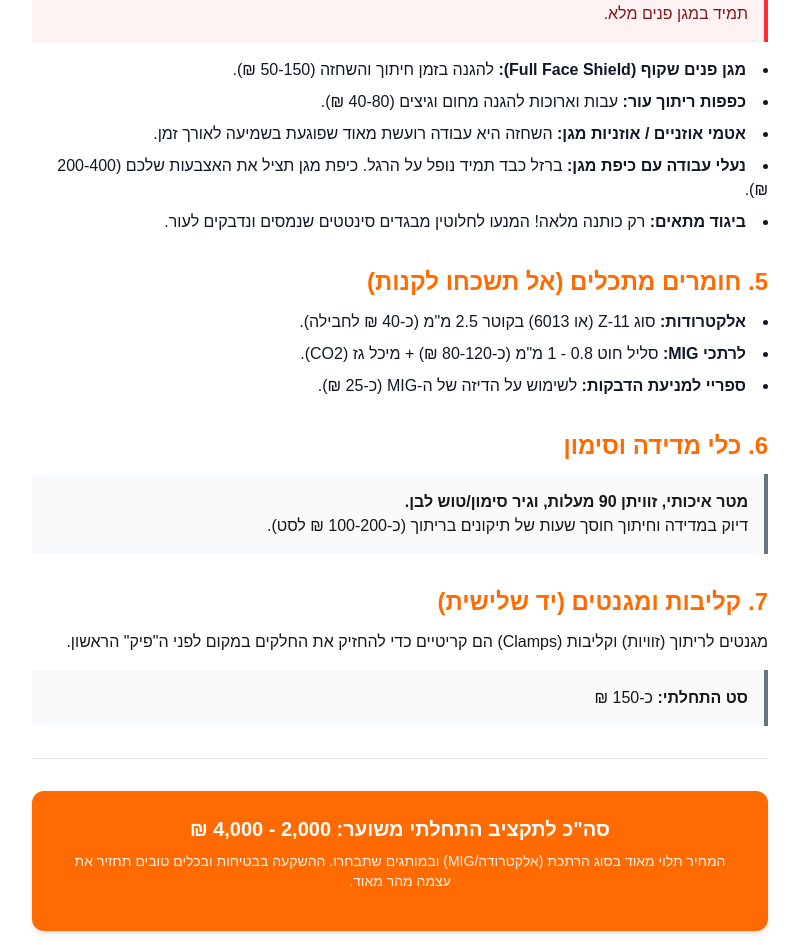
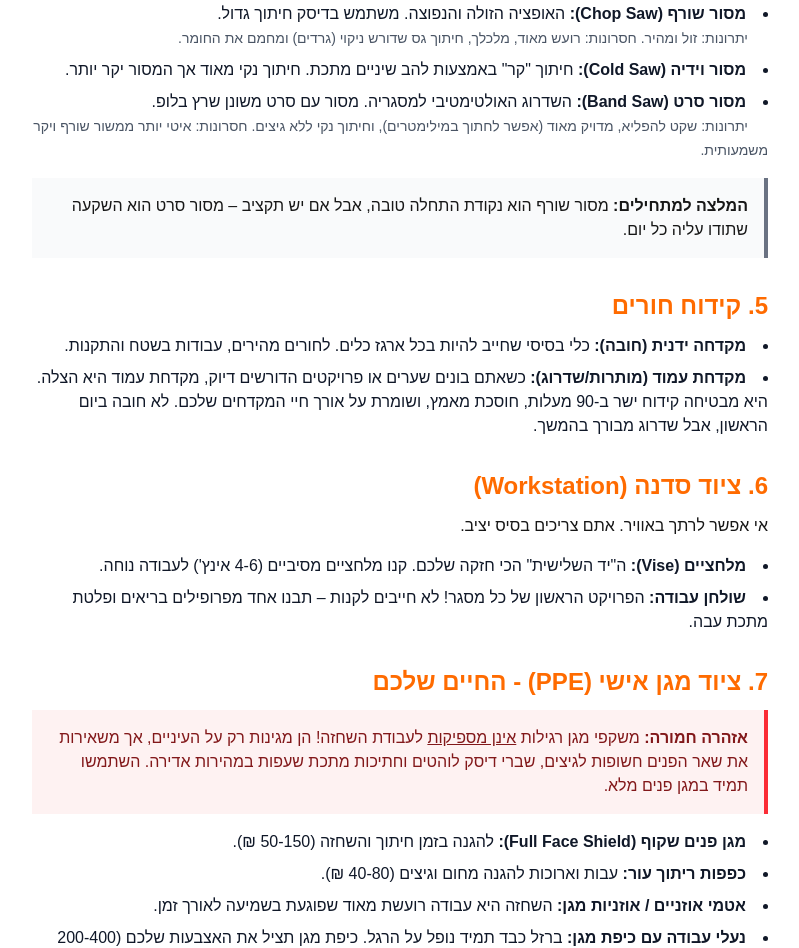
Before and after one commit to MichaelRommm/next-ues-metal, a Next.js app: page /blog/beginner-welder-tools-guide in a window 1280 px wide. Shown: the part 1798-2746 px from the top of the page, without its empty margins (240-1039 px from the left). Built offline with nearby package versions, Linux system fonts and the light colour scheme.

Commit message:
Expand welder guide: add saws, drills, workshop gear, price updates, and CTA styling

```diff
--- a/src/data/blog.ts
+++ b/src/data/blog.ts
@@ -198,7 +198,33 @@ export const blogPosts: BlogPost[] = [
                 <strong>חובה להוסיף:</strong> דיסקים לחיתוך דקים (1 מ"מ) ודיסק פלאפ לשיוף.
             </div>
 
-            <h3 class="text-2xl font-bold text-[#ff6b00] mb-3 mt-8">4. ציוד מגן אישי (PPE) - החיים שלכם</h3>
+            <h3 class="text-2xl font-bold text-[#ff6b00] mb-3 mt-8">4. חיתוך: מעבר לדיסק (מסורים)</h3>
+            <p class="mb-4">כשהעבודה גדלה, הדיסק כבר לא מספיק. לחיתוכים ישרים ומדויקים של פרופילים, תצטרכו מסור שולחני. הנה האפשרויות:</p>
+            <ul class="list-disc list-inside mb-4 space-y-2 text-gray-900">
+                <li><strong>מסור שורף (Chop Saw):</strong> האופציה הזולה והנפוצה. משתמש בדיסק חיתוך גדול.
+                    <br><span class="text-sm text-gray-600 mr-5">יתרונות: זול ומהיר. חסרונות: רועש מאוד, מלכלך, חיתוך גס שדורש ניקוי (גרדים) ומחמם את החומר.</span></li>
+                <li><strong>מסור וידיה (Cold Saw):</strong> חיתוך "קר" באמצעות להב שיניים מתכת. חיתוך נקי מאוד אך המסור יקר יותר.</li>
+                <li><strong>מסור סרט (Band Saw):</strong> השדרוג האולטימטיבי למסגריה. מסור עם סרט משונן שרץ בלופ.
+                    <br><span class="text-sm text-gray-600 mr-5">יתרונות: שקט להפליא, מדויק מאוד (אפשר לחתוך במילימטרים), וחיתוך נקי ללא גיצים. חסרונות: איטי יותר ממשור שורף ויקר משמעותית.</span></li>
+            </ul>
+             <div class="bg-gray-50 border-r-4 border-gray-500 p-4 my-2">
+                <strong>המלצה למתחילים:</strong> מסור שורף הוא נקודת התחלה טובה, אבל אם יש תקציב – מסור סרט הוא השקעה שתודו עליה כל יום.
+            </div>
+
+            <h3 class="text-2xl font-bold text-[#ff6b00] mb-3 mt-8">5. קידוח חורים</h3>
+            <ul class="list-disc list-inside mb-4 space-y-2 text-gray-900">
+                <li><strong>מקדחה ידנית (חובה):</strong> כלי בסיסי שחייב להיות בכל ארגז כלים. לחורים מהירים, עבודות בשטח והתקנות.</li>
+                <li><strong>מקדחת עמוד (מותרות/שדרוג):</strong> כשאתם בונים שערים או פרויקטים הדורשים דיוק, מקדחת עמוד היא הצלה. היא מבטיחה קידוח ישר ב-90 מעלות, חוסכת מאמץ, ושומרת על אורך חיי המקדחים שלכם. לא חובה ביום הראשון, אבל שדרוג מבורך בהמשך.</li>
+            </ul>
+
+            <h3 class="text-2xl font-bold text-[#ff6b00] mb-3 mt-8">6. ציוד סדנה (Workstation)</h3>
+            <p class="mb-4">אי אפשר לרתך באוויר. אתם צריכים בסיס יציב.</p>
+            <ul class="list-disc list-inside mb-4 space-y-2 text-gray-900">
+                 <li><strong>מלחציים (Vise):</strong> ה"יד השלישית" הכי חזקה שלכם. קנו מלחציים מסיביים (4-6 אינץ') לעבודה נוחה.</li>
+                 <li><strong>שולחן עבודה:</strong> הפרויקט הראשון של כל מסגר! לא חייבים לקנות – תבנו אחד מפרופילים בריאים ופלטת מתכת עבה.</li>
+            </ul>
+
+            <h3 class="text-2xl font-bold text-[#ff6b00] mb-3 mt-8">7. ציוד מגן אישי (PPE) - החיים שלכם</h3>
             <div class="bg-red-50 border-r-4 border-red-500 p-4 mb-4 text-red-900">
                 <strong>אזהרה חמורה:</strong> משקפי מגן רגילות <u>אינן מספיקות</u> לעבודת השחזה! הן מגינות רק על העיניים, אך משאירות את שאר הפנים חשופות לגיצים, שברי דיסק לוהטים וחתיכות מתכת שעפות במהירות אדירה. השתמשו תמיד במגן פנים מלא.
             </div>
@@ -210,20 +236,20 @@ export const blogPosts: BlogPost[] = [
                 <li><strong>ביגוד מתאים:</strong> רק כותנה מלאה! המנעו לחלוטין מבגדים סינטטים שנמסים ונדבקים לעור.</li>
             </ul>
 
-            <h3 class="text-2xl font-bold text-[#ff6b00] mb-3 mt-8">5. חומרים מתכלים (אל תשכחו לקנות)</h3>
+            <h3 class="text-2xl font-bold text-[#ff6b00] mb-3 mt-8">8. חומרים מתכלים ועוד</h3>
              <ul class="list-disc list-inside mb-4 space-y-2 text-gray-900">
-                <li><strong>אלקטרודות:</strong> סוג Z-11 (או 6013) בקוטר 2.5 מ"מ (כ-40 ₪ לחבילה).</li>
-                <li><strong>לרתכי MIG:</strong> סליל חוט 0.8 - 1 מ"מ (כ-80-120 ₪) + מיכל גז (CO2).</li>
-                <li><strong>ספריי למניעת הדבקות:</strong> לשימוש על הדיזה של ה-MIG (כ-25 ₪).</li>
+                <li><strong>אלקטרודות:</strong> סוג Z-11 (או 6013), עלות כ-120 ₪ לחבילה של 5 ק"ג.</li>
+                <li><strong>לרתכי MIG:</strong> סליל חוט 0.8 - 1 מ"מ (150-300 ₪ ל-15 ק"ג) + מיכל גז CO2 (בין 700-1,300 ₪ לפני מע"מ, תלוי בגודל).</li>
+                <li><strong>ספריי למניעת הדבקות:</strong> לשימוש על הדיזה של ה-MIG.</li>
             </ul>
 
-            <h3 class="text-2xl font-bold text-[#ff6b00] mb-3 mt-8">6. כלי מדידה וסימון</h3>
+            <h3 class="text-2xl font-bold text-[#ff6b00] mb-3 mt-8">9. כלי מדידה וסימון</h3>
             <div class="bg-gray-50 border-r-4 border-gray-500 p-4 my-2">
                 <strong>מטר איכותי, זוויתן 90 מעלות, וגיר סימון/טוש לבן.</strong><br>
                 דיוק במדידה וחיתוך חוסך שעות של תיקונים בריתוך (כ-100-200 ₪ לסט).
             </div>
 
-            <h3 class="text-2xl font-bold text-[#ff6b00] mb-3 mt-8">7. קליבות ומגנטים (יד שלישית)</h3>
+            <h3 class="text-2xl font-bold text-[#ff6b00] mb-3 mt-8">10. קליבות ומגנטים (יד שלישית)</h3>
             <p class="mb-4">מגנטים לריתוך (זוויות) וקליבות (Clamps) הם קריטיים כדי להחזיק את החלקים במקום לפני ה"פיק" הראשון.</p>
             <div class="bg-gray-50 border-r-4 border-gray-500 p-4 my-2">
                 <strong>סט התחלתי:</strong> כ-150 ₪
@@ -231,12 +257,15 @@ export const blogPosts: BlogPost[] = [
 
             <hr class="my-8 border-gray-200" />
             <div class="text-xl font-bold bg-[#ff6b00] text-white p-6 rounded-xl shadow-md text-center">
-                סה"כ לתקציב התחלתי משוער: 2,000 - 4,000 ₪
-                <div class="text-sm font-normal mt-2 opacity-90 mb-4">המחיר תלוי מאוד בסוג הרתכת (אלקטרודה/MIG) ובמותגים שתבחרו. ההשקעה בבטיחות ובכלים טובים תחזיר את עצמה מהר מאוד.</div>
+                סה"כ לתקציב התחלתי משוער: 2,500 - 6,000 ₪
+                <div class="text-sm font-normal mt-2 opacity-90 mb-4">
+                    הפער נובע מהבחירה בין ציוד בסיסי (רתכת אלקטרודה, דיסק, ומקדחה ידנית) לבין "סדנה מדוגמת" עם רתכת MIG, משור ומקדחת עמוד.
+                    תתחילו במה שצריך, ותשדרגו עם הרווחים!
+                </div>
             </div>
 
             <div class="mt-12 bg-gray-900 text-white p-6 rounded-2xl shadow-xl border-2 border-[#ff6b00]">
-                <h4 class="text-2xl font-bold mb-3 text-[#ff6b00]">מתלבטים איזו רתכת לקנות?</h4>
+                <h4 class="text-2xl font-bold mb-3 text-white">מתלבטים איזו רתכת לקנות?</h4>
                 <p class="text-lg leading-relaxed">
                     אל תהמרו על הכסף שלכם. מוזמנים לצפות בתוכנית שלי <strong>"בודקים כלים"</strong>, שם אני בודק, סוקר ומסביר לעומק על מגוון רתכות וציוד.
                     <br><br>
```
